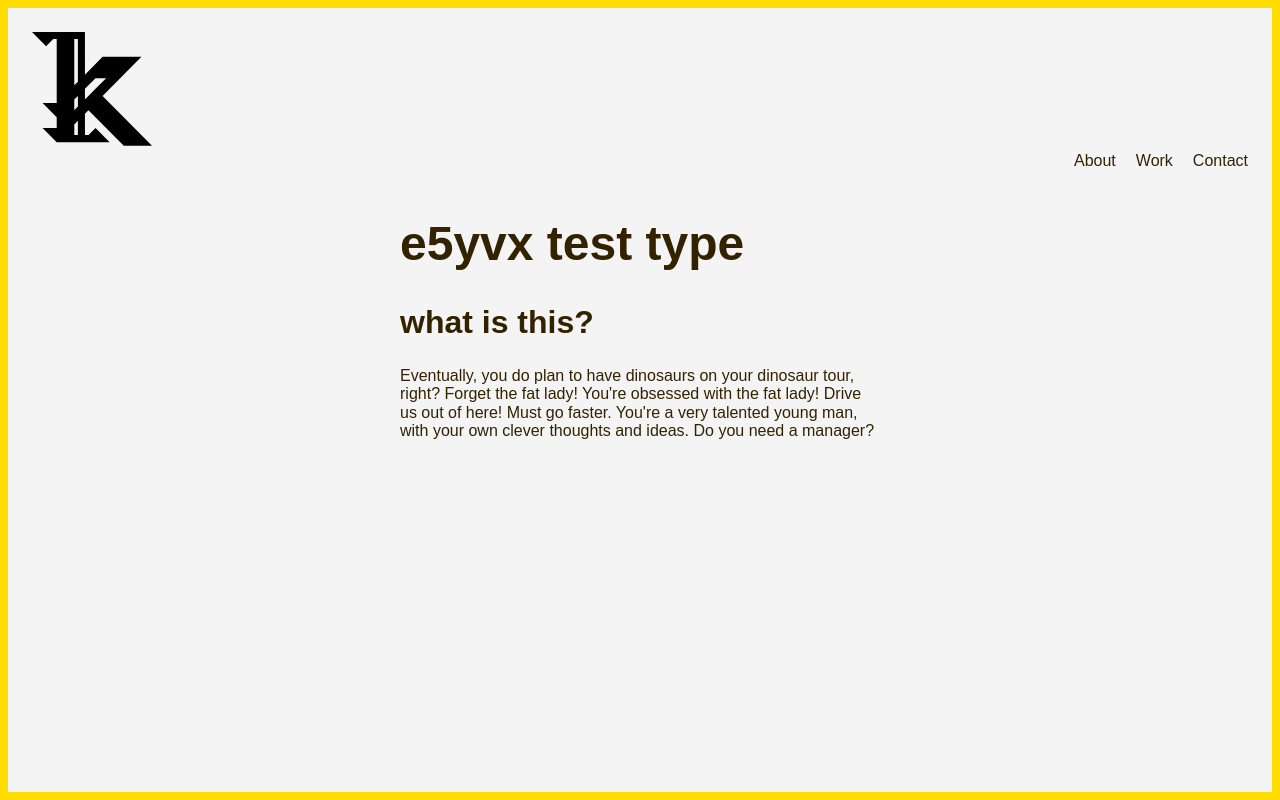
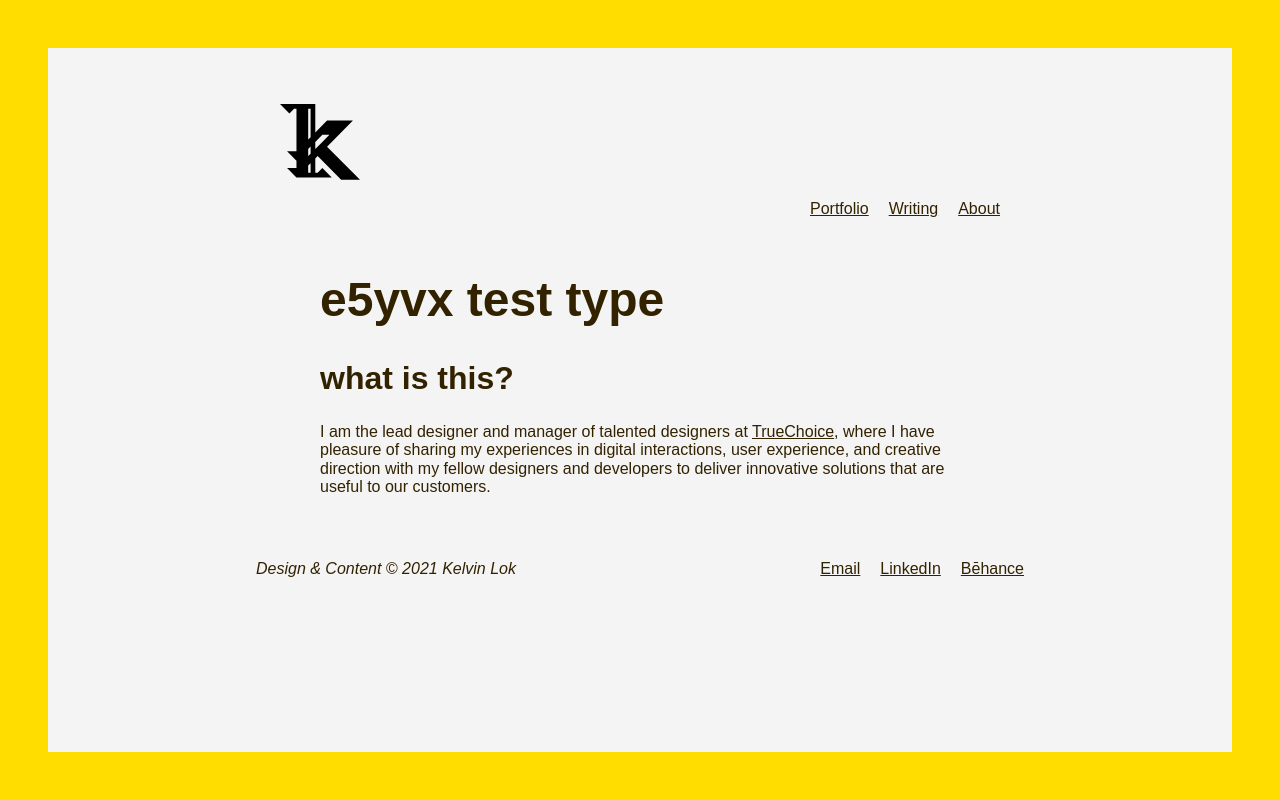
Before and after one commit to kelvinklok/kelvinklok.github.io, a plain HTML site: page index.html in a window 1280 px wide. Drawn offline with Linux system fonts and the light colour scheme.

Commit message:
layout setup

```diff
--- a/index.html
+++ b/index.html
@@ -4,22 +4,41 @@
     <meta charset="UTF-8">
     <meta name="viewport" content="initial-scale=1, width=device-width">
     <title>e5yvx test type</title>
-    <link href="styles/normalize.css" rel="stylesheet">
-    <link href="styles/styles.css" rel="stylesheet">
+    <link href="./styles/normalize.css" rel="stylesheet">
+    <link href="./styles/styles.css" rel="stylesheet">
+
+    <!-- Favicon -->
+    <link rel="apple-touch-icon" sizes="180x180" href="./assets/favicon/apple-touch-icon.png">
+    <link rel="icon" type="image/png" sizes="32x32" href="./assets/favicon/favicon-32x32.png">
+    <link rel="icon" type="image/png" sizes="16x16" href="./assets/favicon/favicon-16x16.png">
+    <link rel="manifest" href="./assets/favicon/site.webmanifest">
   </head>
   <body>
-    <div class="header">
-      <a href="#"><div id="logo"></div></a>
-      <div class="menu">
-        <a>About</a>
-        <a>Work</a>
-        <a>Contact</a>
-      </div>
-    </div>
+    <header>
+      <a href="./index.html"><div id="logo"></div></a>
+      <ul class="menu">
+        <li><a href="#">Portfolio</a></li>
+        <li><a href="#">Writing</a></li>
+        <li><a href="#">About</a></li>
+      </ul>
+    </header>
     <div class="content">
       <h1>e5yvx test type</h1>
       <h2>what is this?</h2>
-      <p>Eventually, you do plan to have dinosaurs on your dinosaur tour, right? Forget the fat lady! You're obsessed with the fat lady! Drive us out of here! Must go faster. You're a very talented young man, with your own clever thoughts and ideas. Do you need a manager?</p>
+      <p>I am the lead designer and manager of talented designers at <a href="https://www.truechoice.io/">TrueChoice</a>, where I have pleasure of sharing my experiences in digital interactions, user experience, and creative direction with my fellow designers and developers to deliver innovative solutions that are useful to our customers.
+      </p>
     </div>
+    <footer>
+      <ul class="menu">
+        <li><a href="mailto:hello.kelvin.lok@gmail.com" target="_blank">Email</a></li>
+        <li><a href="https://www.linkedin.com/in/kelvinklok/" target="_blank">LinkedIn</a></li>
+        <li><a href="https://www.behance.net/loknessMonstrousity/" target="_blank">Bēhance</a></li>
+      </ul>
+      <p id="copyright">Design & Content © 2021 Kelvin Lok</p>
+    </footer>
+    <div id="fancy-border-top"></div>
+    <div id="fancy-border-right"></div>
+    <div id="fancy-border-bottom"></div>
+    <div id="fancy-border-left"></div>
   </body>
 </html>
--- a/styles/styles.less
+++ b/styles/styles.less
@@ -1,7 +1,7 @@
 //////////////////////////////
 // variables
 //////////////////////////////
-@gridunit: 8px;
+@gridunit: .5em;
 
 @color0: transparent;
 @color1: #ffdd00;
@@ -13,16 +13,48 @@
 @fontsizeheader: 2em;
 @fontsizetitle: 3em;
 
+//////////////////////////////
+// mixins
+//////////////////////////////
+.center() {
+  margin: 0 auto;
+}
 
-//////////////////////////////
-// text styles
-//////////////////////////////
+.justify-right() {
+  float: right;
+  text-align: right;
+}
+
+.border(@width, @style, @color) {
+  border-width: @width;
+  border-style: @style;
+  border-color: @color;
+  box-sizing: border-box;
+}
+
 .font(@color, @family, @size) {
   color: @color;
   font-family: @family;
   font-size: @size;
 }
 
+.image(@url, @width, @height) {
+  background-image: url(@url);
+  width: @width;
+  height: @height;
+  background-repeat: no-repeat;
+}
+
+//////////////////////////////
+// reset
+//////////////////////////////
+svg {
+  stroke: transparent;
+}
+
+//////////////////////////////
+// text styles
+//////////////////////////////
 a {
   .font(@color2, @fontfamilyprimary, @fontsizebody);
 }
@@ -39,43 +71,38 @@ h2 {
   .font(@color2, @fontfamilyprimary, @fontsizeheader);
 }
 
-
 //////////////////////////////
 // page layout
 //////////////////////////////
-.center() {
-  margin: 0 auto;
-}
 
-.right() {
-  float: right;
-  text-align: right;
-}
-
-.border(@width, @style, @color) {
-  border-width: @width;
-  border-style: @style;
-  border-color: @color;
-  box-sizing: border-box;
+// fancy border
+#fancy-border-top, #fancy-border-right, #fancy-border-bottom, #fancy-border-left {
+  display: none;
 }
 
 html {
-  .border(@gridunit, solid, @color1);
-  width: 100%;
-  height: 100%;
   background-color: #f4f4f4;
 }
 
-html body {
-
+body, header, .content, footer {
+  padding: @gridunit * 1;
 }
 
-.header {
+body {
+  max-width: @gridunit * 100;
+  .center();
+}
+
+header {
   margin: @gridunit * 3;
 }
 
 .menu {
-  .right();
+  .justify-right();
+}
+
+.menu li {
+  display: inline-block;
 }
 
 .menu a {
@@ -83,25 +110,67 @@ html body {
 }
 
 .content {
-  max-width: @gridunit * 60;
+  max-width: @gridunit * 80;
   .center();
   padding: @gridunit;
 }
 
-svg {
-  stroke: transparent;
+#copyright {
+  font-style: italic;
 }
 
 //////////////////////////////
 // objects
 //////////////////////////////
-.image(@url, @width, @height) {
-  background-image: url(@url);
-  width: @width * @gridunit;
-  height: @height * @gridunit;
-  background-repeat: no-repeat;
+#logo {
+  .image("../assets/logo-k.svg", @gridunit * 10, @gridunit * 10);
 }
 
-#logo {
-  .image("../assets/logo-k.svg", 15, 15);
+@media screen and (min-width: 520px) {
+  body {
+    width: 80%;
+    padding: @gridunit * 8;
+    header, .content, footer {
+      padding: @gridunit * 2;
+    }
+  }
+
+//////////////////////////////
+// Media Queries
+//////////////////////////////
+
+  // fancy border
+  #fancy-border-top, #fancy-border-right, #fancy-border-bottom, #fancy-border-left {
+    background-color: @color1;
+    position: fixed;
+    display: block;
+  }
+
+  #fancy-border-left, #fancy-border-right {
+    top: 0;
+    bottom: 0;
+    width: @gridunit * 6;
+  }
+
+  #fancy-border-top, #fancy-border-bottom {
+    left: 0;
+    right: 0;
+    height: @gridunit * 6;
+  }
+
+  #fancy-border-top {
+    top: 0;
+  }
+
+  #fancy-border-right {
+    right: 0;
+  }
+
+  #fancy-border-bottom {
+    bottom: 0;
+  }
+
+  #fancy-border-left {
+    left:0
+  }
 }
```
Also changed, not shown: assets/favicon/android-chrome-192x192.png (added), assets/favicon/android-chrome-512x512.png (added), assets/favicon/apple-touch-icon.png (added), assets/favicon/favicon-16x16.png (added), assets/favicon/favicon-32x32.png (added), assets/favicon/favicon.ico (added), assets/favicon/site.webmanifest (added), assets/logo-k.png (added), styles/styles.css.
